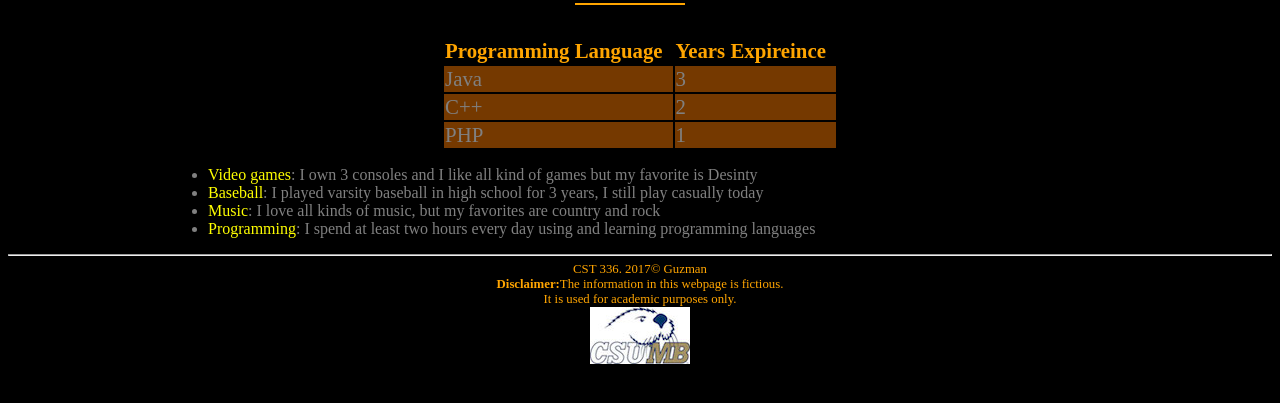
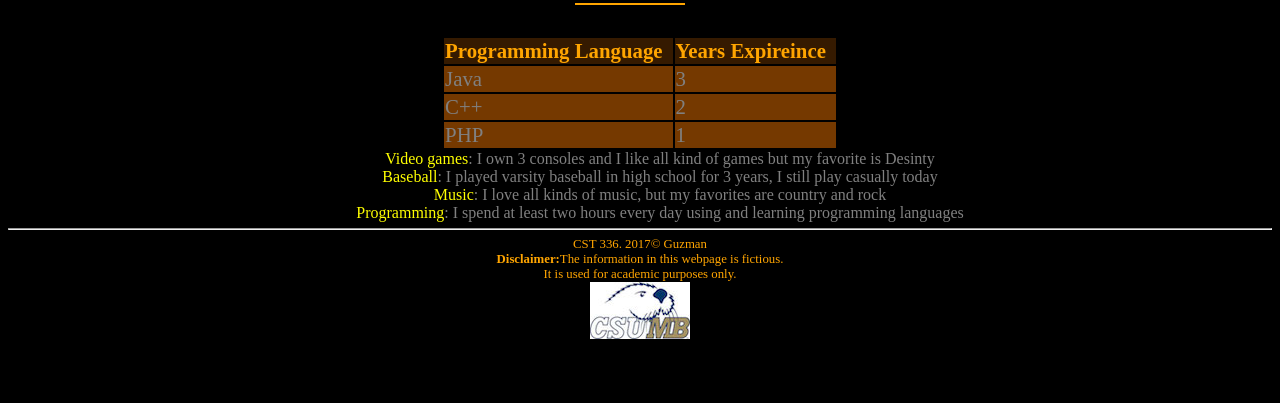
Before and after one commit to NolanGuzman97/noguzm, a PHP site: page /labs/lab1/about.html in a window 1280 px wide. Shown: the part 172-575 px from the top of the page. Run offline with PHP 8.4, Linux system fonts and the light colour scheme.

Commit message:
css styling fixes'

```diff
--- a/labs/lab1/css/styles.css
+++ b/labs/lab1/css/styles.css
@@ -46,20 +46,22 @@ td strong{
 }
 
 #table-header{
-    background-color: #351a00:;
+    background-color: #351a00;
 }
 .table-row {
     background-color: #753900;
 }
 
 ul {
-    text-align: left;
-    padding-left: 200px;
+    margin: 0 auto;
+    text-align: center;
+    list-style-type: none;
 }
 
 .hobby{
     color: yellow;
 }
+
 
 h1{
     font-family: 'Pacifico', cursive;
```
